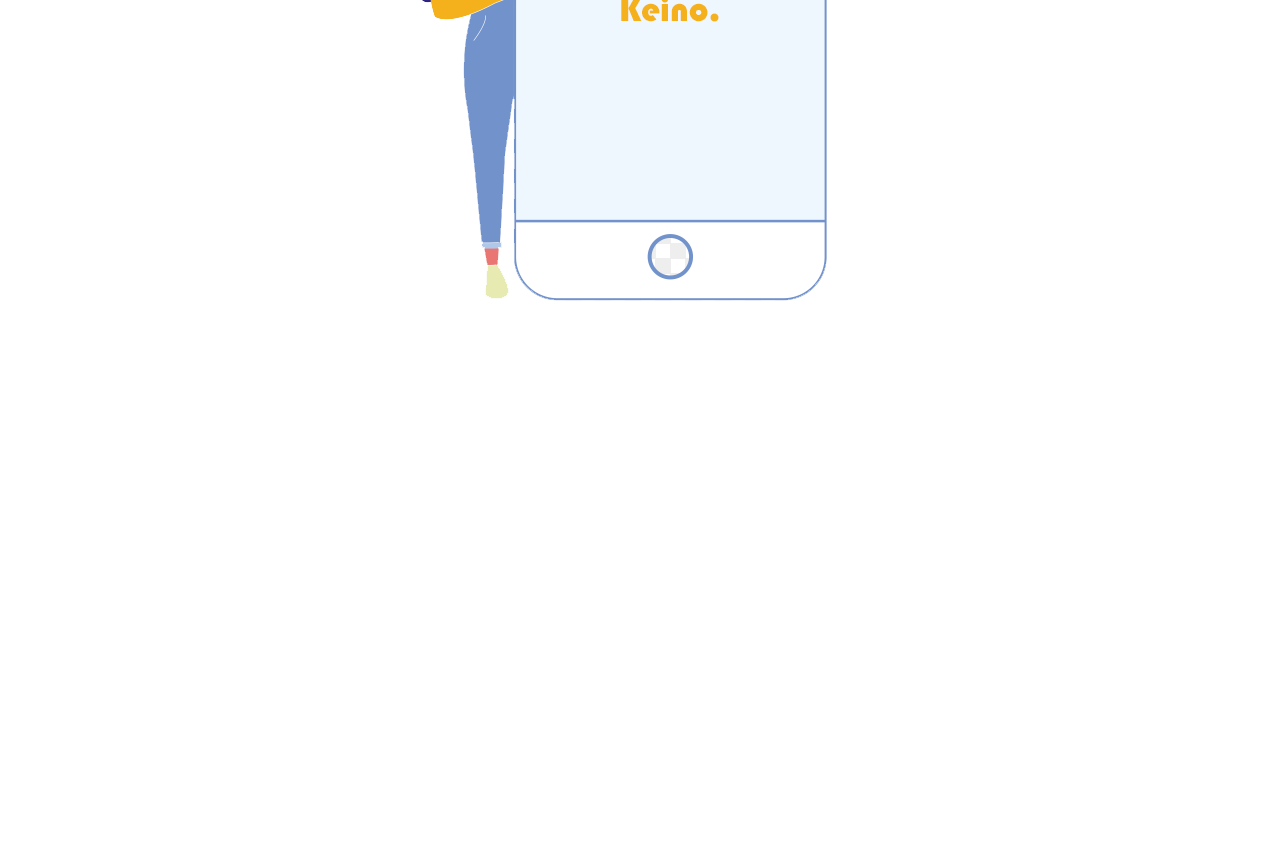
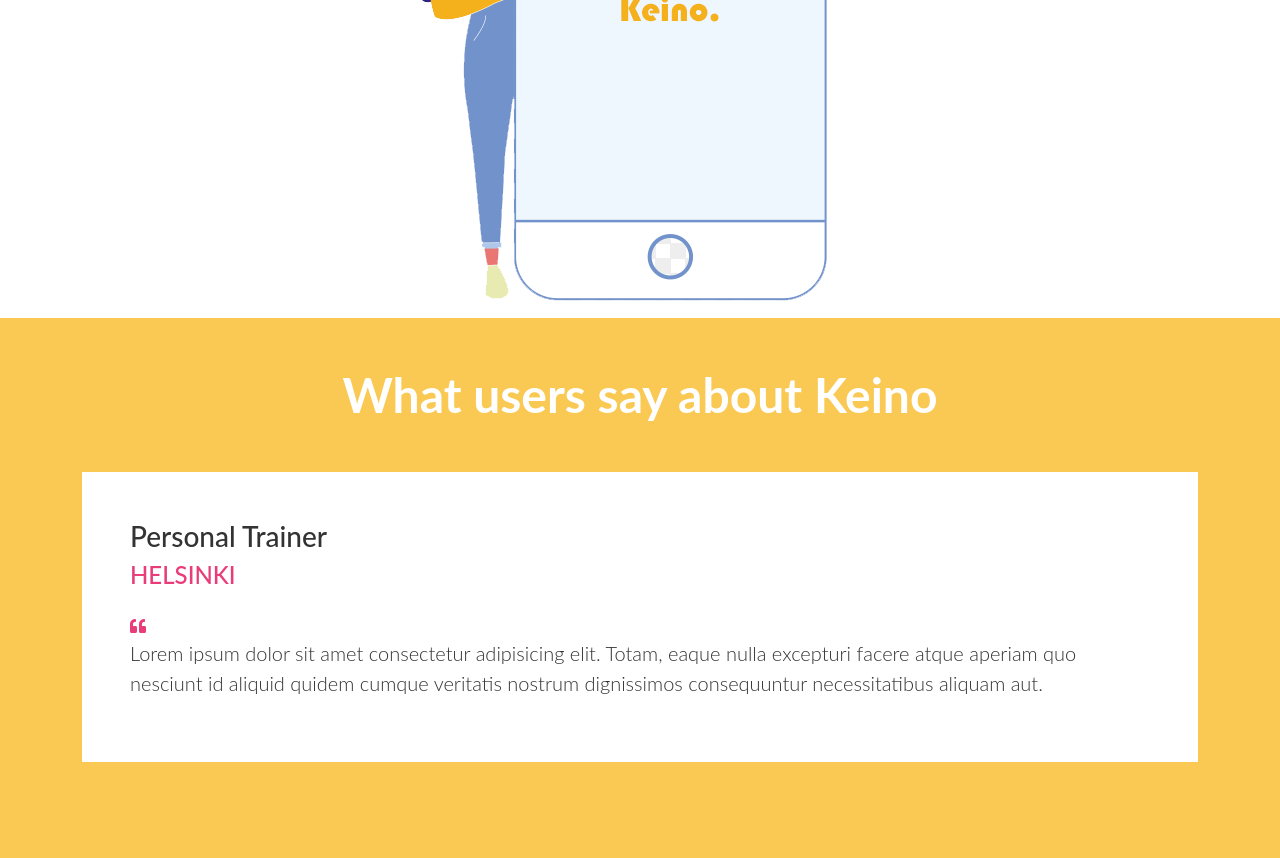
Before and after one commit to younesatari/Keino---Website, a plain HTML site: page index.html in a window 1280 px wide. Shown: the part 962-1820 px from the top of the page. Before the commit the page ends 1280 px from the top, so only its background shows below. Drawn offline with nearby package versions, Linux system fonts and the light colour scheme.

Commit message:
we added comment section

```diff
--- a/index.html
+++ b/index.html
@@ -49,6 +49,43 @@
       <img class="img-fluid hero-img" src="img/hero-img.png">
     </div>
   </header>
+  <!-- Quotes Section -->
+  <section id="comments" class="bg-warning py-5">
+    <div class="container">
+      <h1 class="text-center text-white display-5 mb-5">What users say about Keino</h1>
+      <div id="slider1" class="carousel slide mb-5" data-ride="carousel">
+        <div class="carousel-inner">
+          <div class="carousel-item active">
+            <div class="comment bg-white text-dark text-left  p-5">
+              <h3 class="text-dark writer-profession">
+                Personal Trainer
+              </h3>
+              <h4 class="writer-comment text-uppercase text-pink mb-4">helsinki</h4>
+              <div><i class="fas fa-quote-left text-pink"></i><p class="ml-4 lead">Lorem ipsum dolor sit amet consectetur adipisicing elit. Totam, eaque nulla excepturi facere atque aperiam quo nesciunt id aliquid quidem cumque veritatis nostrum dignissimos consequuntur necessitatibus aliquam aut.</p></div>
+            </div>
+          </div>
+          <div class="carousel-item">
+            <div class="comment bg-white text-dark text-left  p-5">
+              <h3 class="text-dark writer-profession">
+                Sales Manager
+              </h3>
+              <h4 class="writer-comment text-uppercase text-pink mb-4">Roberto Wick</h4>
+              <div><i class="fas fa-quote-left text-pink"></i><p class="ml-4 lead">Lorem ipsum dolor sit amet consectetur adipisicing elit. Totam, eaque nulla excepturi facere atque aperiam quo nesciunt.</p></div>
+            </div>
+          </div>
+          <div class="carousel-item">
+            <div class="comment bg-white text-dark text-left  p-5">
+              <h3 class="text-dark writer-profession">
+                IT manager
+              </h3>
+              <h4 class="writer-comment text-uppercase text-pink mb-4">John doe</h4>
+              <div><i class="fas fa-quote-left text-pink"></i><p class="ml-4 lead">Lorem ipsum dolor sit amet consectetur adipisicing elit. Totam, eaque nulla.</p></div>
+            </div>
+          </div>
+        </div>
+      </div>
+    </div>
+  </section>
 
   <script src="https://code.jquery.com/jquery-3.3.1.slim.min.js" integrity="sha384-q8i/X+965DzO0rT7abK41JStQIAqVgRVzpbzo5smXKp4YfRvH+8abtTE1Pi6jizo"
     crossorigin="anonymous"></script>
--- a/scss/main.scss
+++ b/scss/main.scss
@@ -24,7 +24,6 @@
    }
 
    nav {
-
       .navbar-brand {
          font-size: 1.4rem !important;
       }
@@ -65,5 +64,11 @@
          display: none !important;
       }
    }
+}
 
+/* Comments Section */
+#comments {
+   h1 {
+      font-weight: bold;
+   }
 }
```
Also changed, not shown: css/main.css, 1 other file.
